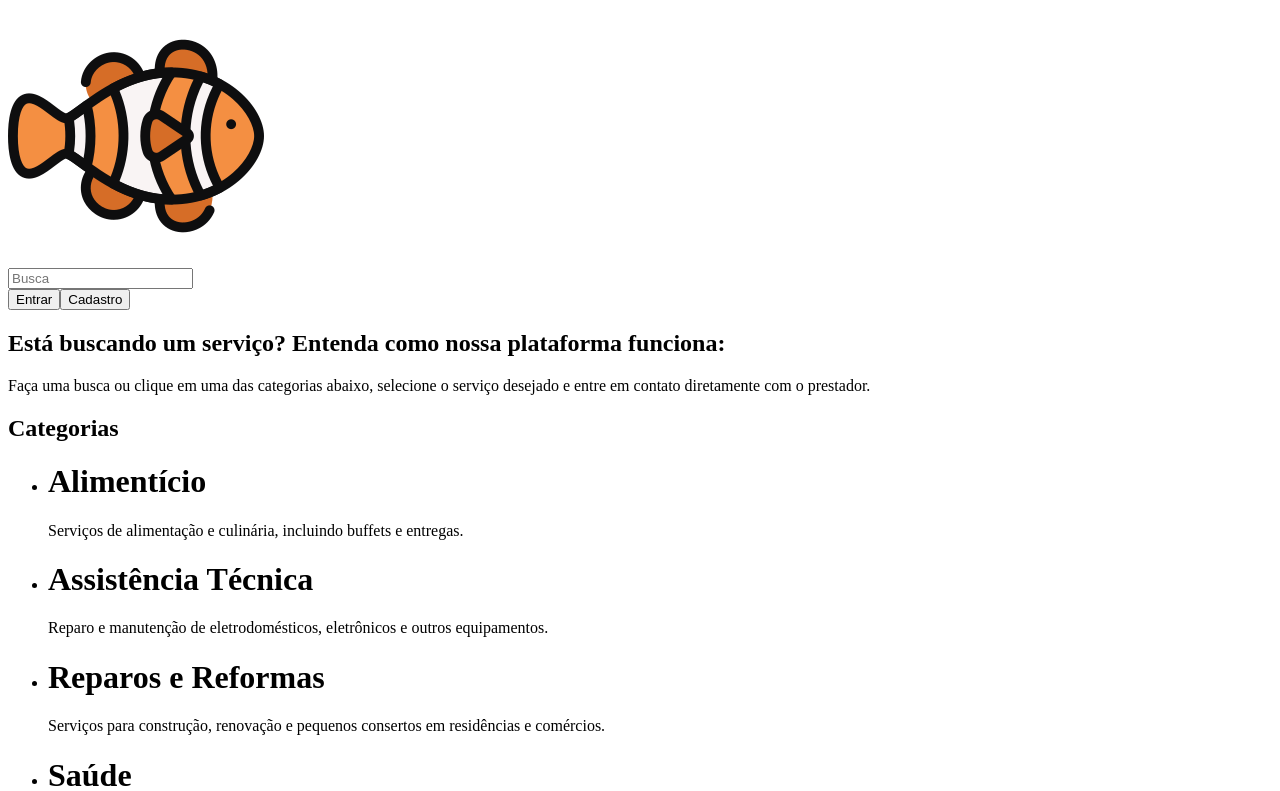
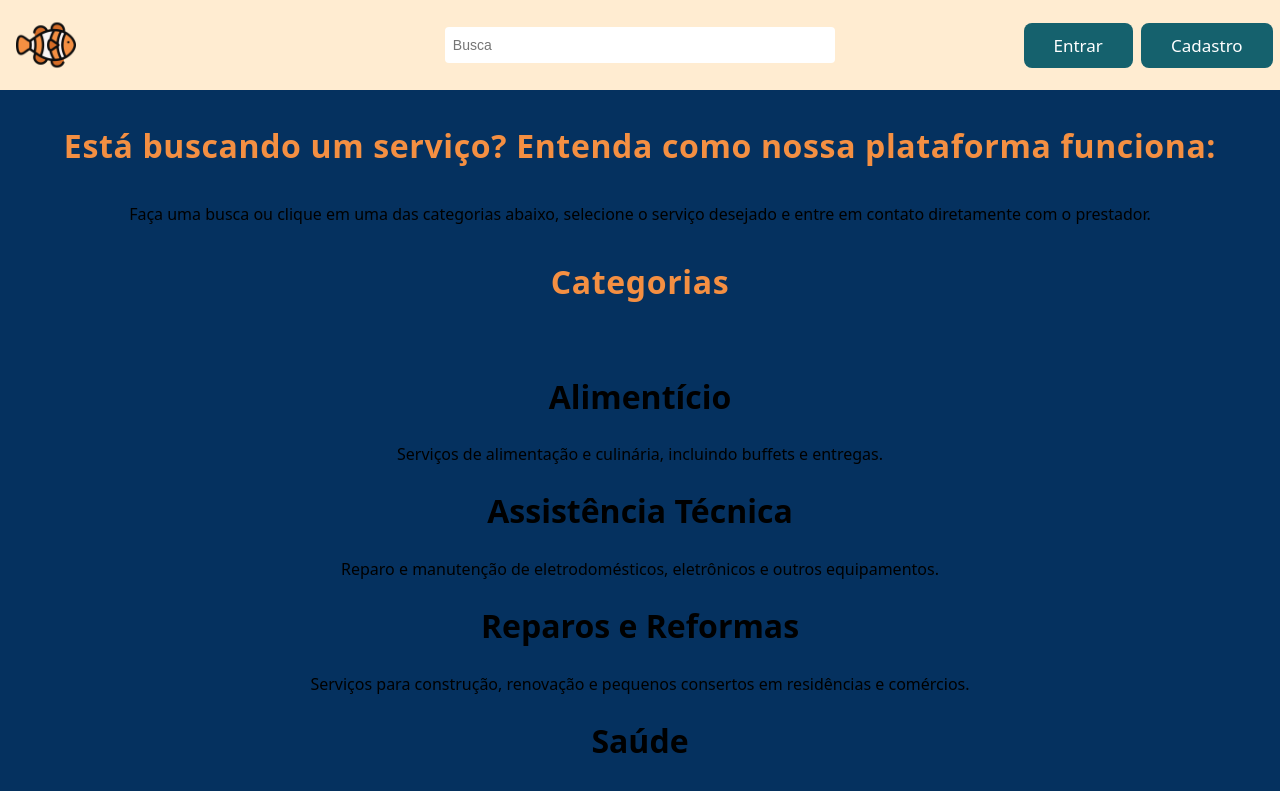
Before and after one commit to Rafalvs/GEMONA-PROJECT, a React (Vite) app in the folder Gemona-Prototype/: page / in a window 1280 px wide. Shown: the top 791 px of the page. Built offline with nearby package versions, Linux system fonts and the light colour scheme; data requests are answered from the project's data file.

Commit message:
hide buttons

```diff
--- a/Gemona-Prototype/src/components/layout/Header.jsx
+++ b/Gemona-Prototype/src/components/layout/Header.jsx
@@ -15,6 +15,9 @@ export default function Header() {
       }
   };
 
+  const isLoginPage = location.pathname === '/login';
+  const isRegisterPage = location.pathname === '/register';
+
   return (
     <>
       <header>
@@ -27,10 +30,12 @@ export default function Header() {
           <input type="text" placeholder="Busca" onKeyDown={handleSearch} />
         </div>
         <div className="header-right">
+          {!isLoginPage && !isRegisterPage && (
             <>
               <Link to="/login"><Button>Entrar</Button></Link>
               <Link to="/register"><Button>Cadastro</Button></Link>
             </>
+          )}
         </div>
       </header>
     </>
--- a/Gemona-Prototype/src/main.jsx
+++ b/Gemona-Prototype/src/main.jsx
@@ -2,6 +2,7 @@ import { StrictMode } from 'react'
 import { createRoot } from 'react-dom/client'
 
 import App from './App.jsx'
+import './styles/global.css';
 
 createRoot(document.getElementById('root')).render(
   <StrictMode>
--- a/Gemona-Prototype/src/pages/Home.jsx
+++ b/Gemona-Prototype/src/pages/Home.jsx
@@ -9,11 +9,11 @@ export default function Home(){
     return(
         <Layout>
             <main id="home">
-                <h2>Está buscando um serviço? Entenda como nossa plataforma funciona:</h2>
+                <h3>Está buscando um serviço? Entenda como nossa plataforma funciona:</h3>
                 <p>Faça uma busca ou clique em uma das categorias abaixo, selecione o serviço desejado e entre em contato diretamente com o prestador.</p>
-                <h2>Categorias</h2>
+                <h3>Categorias</h3>
                 <APIfetch endpoint={epCategorias}/>
-                <h2>Serviços mais buscados</h2>
+                <h3>Serviços mais buscados</h3>
                 <APIfetch endpoint={epServicos}/>
             </main>
         </Layout>
--- a/Gemona-Prototype/src/pages/user/Register.jsx
+++ b/Gemona-Prototype/src/pages/user/Register.jsx
@@ -37,7 +37,7 @@ export default function Register(){
                             Pessoa Jurídica</label>
                         </div>
                         <button>Cadastrar</button>
-                        <Link to="/Login"><button>Entrar</button></Link>
+                        <Link to="/login"><button>Entrar</button></Link>
                     </form>
                 </main>
         </Layout>
--- a/Gemona-Prototype/src/styles/index.css
+++ b/Gemona-Prototype/src/styles/global.css
@@ -1,3 +1,30 @@
+
+/* ===================== RESET & BASE ===================== */
+:root {
+  font-family: system-ui, Avenir, Helvetica, Arial, sans-serif;
+  line-height: 1.5;
+  font-weight: 400;
+  color-scheme: light dark;
+  background-color: #05315f;
+}
+
+body {
+  margin: 0;
+  width: 100%;
+  justify-content: center;
+  text-align: center;
+}
+
+a {
+  color: var(--link-color);
+  font-weight: 500;
+  text-decoration: inherit;
+}
+a:hover {
+  color: var(--link-hover);
+}
+
+/* ===================== LAYOUT ===================== */
 .services-layout {
   display: flex;
   align-items: flex-start;
@@ -9,16 +36,6 @@
   text-align: left;
 }
 
-.filters {
-  min-width: 260px;
-  background: #ffffff;
-  color:#05315f;
-  border-radius: 8px;
-  box-shadow: 0 2px 8px rgba(0,0,0,0.08);
-  padding: 2rem 1rem;
-  text-align: left;
-}
-
 .services-grid {
   display: grid;
   grid-template-columns: repeat(auto-fit, minmax(390px, 1fr));
@@ -27,30 +44,73 @@
   width: 100%;
 }
 
-.service-box {
-  background: #fff;
-  border-radius: 8px;
-  box-shadow: 0 2px 8px rgba(0,0,0,0.08);
-  padding: 1.5rem 1rem;
+/* ===================== HEADER ===================== */
+header {
   display: flex;
-  flex-direction: column;
-  align-items: flex-start;
+  align-items: center;
+  justify-content: space-between;
+  color: black;
+  padding: 14px 16px;
+  font-size: 17px;
+  background-color: #ffecd1;
 }
 
-.service-box:hover {
-  scale: 1.1;
+.header-left {
+  flex: 1;
+  display: flex;
+  align-items: center;
 }
 
-.service-box h4 {
-  margin: 0 0 0.5em 0;
-  color: #15616d;
-  font-size: 1.2em;
+.header-center {
+  flex: 2;
+  display: flex;
+  justify-content: center;
+  align-items: center;
+}
+.header-center input[type="text"] {
+  width: 60%;
+  min-width: 180px;
+  max-width: 400px;
 }
 
-.service-box p {
-  margin: 0;
-  color: #444;
+.header-right {
+  flex: 1;
+  display: flex;
+  justify-content: flex-end;
+  align-items: center;
+  gap: 0.5em;
+}
+
+#logo {
+  display: inline-block;
+  vertical-align: middle;
+  width: 60px;
+  height: auto;
+  margin: 0 24px 0 0;
+}
+
+header a {
+  display: inline-block;
+  height: 100%;
+}
+header a button {
+  width: 100%;
+  height: 100%;
+  padding: 0.6em 1.2em;
   font-size: 1em;
+}
+
+/* ===================== FOOTER ===================== */
+footer {
+  background-color: #ffecd1;
+  color: black;
+  padding: 14px 16px;
+  font-size: 17px;
+}
+
+/* ===================== FORMULÁRIOS ===================== */
+form {
+  padding: 1%;
 }
 
 .form-center {
@@ -69,125 +129,7 @@
   margin-bottom: 0.8em;
 }
 
-input[type="checkbox"] {
-  accent-color: #15616d;
-  width: 18px;
-  height: 18px;
-  border-radius: 4px;
-  border: 2px solid #15616d;
-  margin-right: 8px;
-  vertical-align: middle;
-  cursor: pointer;
-  transition: box-shadow 0.2s;
-}
-
-
-label {
-  display: flex;
-  align-items: center;
-  font-size: 1rem;
-}
-
-:root {
-  --primary-bg: #05315f;
-  --header-footer-bg: #ffecd1;
-  --primary-btn-bg: #15616d;
-  --primary-btn-hover: #f48f42;
-  --link-color: #ffecd1;
-  --link-hover: #e5e5e5;
-
-  font-family: system-ui, Avenir, Helvetica, Arial, sans-serif;
-  line-height: 1.5;
-  font-weight: 400;
-
-  color-scheme: light dark;
-  background-color: var(--primary-bg);
-}
-
-body {
-  margin: 0;
-  width: 100%;
-  justify-content: center;
-  text-align: center;
-}
-
-#home {
-  height: 700px;
-}
-
-form {
-  padding: 1%;
-}
-
-#logo {
-  display: inline-block;
-  vertical-align: middle;
-  width: 60px;
-  height: auto;
-  margin: 0 24px 0 0;
-}
-
-header {
-  display: flex;
-  align-items: center;
-  justify-content: space-between;
-  background-color: var(--header-footer-bg);
-  color: black;
-  padding: 14px 16px;
-  font-size: 17px;
-}
-
-.header-left {
-  flex: 1;
-  display: flex;
-  align-items: center;
-}
-
-.header-center {
-  flex: 2;
-  display: flex;
-  justify-content: center;
-  align-items: center;
-}
-
-.header-center input[type="text"] {
-  width: 60%;
-  min-width: 180px;
-  max-width: 400px;
-}
-
-.header-right {
-  flex: 1;
-  display: flex;
-  justify-content: flex-end;
-  align-items: center;
-  gap: 0.5em;
-}
-
-header, footer {
-  background-color: var(--header-footer-bg);
-  color: black;
-  padding: 14px 16px;
-  font-size: 17px;
-}
-
-a {
-  color: var(--link-color);
-  font-weight: 500;
-  text-decoration: inherit;
-}
-a:hover {
-  color: var(--link-hover);
-}
-
-.icon {
-  height: 40px;
-  cursor: pointer;
-  margin: 4px;
-}
-
-
-input{
+input {
   border: 0;
   outline: 0;
   color: rgb(60, 66, 87);
@@ -207,7 +149,25 @@ input{
   transition-delay: 0s, 0s;
 }
 
+input[type="checkbox"] {
+  accent-color: #15616d;
+  width: 18px;
+  height: 18px;
+  border-radius: 4px;
+  border: 2px solid #15616d;
+  margin-right: 8px;
+  vertical-align: middle;
+  cursor: pointer;
+  transition: box-shadow 0.2s;
+}
 
+label {
+  display: flex;
+  align-items: center;
+  font-size: 1rem;
+}
+
+/* ===================== BOTÕES ===================== */
 button {
   color: white;
   border-radius: 8px;
@@ -221,21 +181,19 @@ button {
   cursor: pointer;
   transition: border-color 0.25s;
 }
-
 button:visited {
   color: #e5e5e5;
 }
-
 input:hover, button:hover {
   border-color: #f48f42;
   box-shadow: #f48f42 0 0 6px;
 }
-
 button:focus,
 button:focus-visible {
   outline: 8px auto -webkit-focus-ring-color;
 }
 
+/* ===================== LISTAS ===================== */
 ul {
   display: inline-block;
   gap: 1rem;
@@ -244,10 +202,20 @@ ul {
   margin: 1% 4% 1px 4%;
 }
 
-.filter-section{
+/* ===================== COMPONENTES ESPECÍFICOS ===================== */
+.filters {
+  min-width: 260px;
+  background: #ffffff;
+  color:#05315f;
+  border-radius: 8px;
+  box-shadow: 0 2px 8px rgba(0,0,0,0.08);
+  padding: 2rem 1rem;
   text-align: left;
 }
 
+.filter-section {
+  text-align: left;
+}
 .filter-section label {
   color:#05315f;
   display: inline-block;
@@ -256,7 +224,6 @@ ul {
   margin-bottom: 0.05em;
   vertical-align: middle;
 }
-
 .filter-section input[type="checkbox"] {
   accent-color: #15616d;
   width: 15px;
@@ -270,15 +237,6 @@ ul {
   transition: box-shadow 0.2s;
 }
 
-.weekdays, .shifts {
-  margin-bottom: 0.1rem;
-  display: flex;
-  flex-wrap: wrap;
-  gap: 0.1rem;
-  align-items: center;
-
-}
-
 .category-list {
   display: flex;
   flex-wrap: wrap;
@@ -288,32 +246,45 @@ ul {
   margin: 1% 4% 2.5em 4%; /* aumenta o espaçamento inferior */
   justify-content: center;
 }
-
 .category-list li {
   padding: 0.5em 0.5em;
   box-shadow: 0 1px 4px rgba(0,0,0,0.06);
 }
 
-h2 {
+.service-box {
+  background: #fff;
+  border-radius: 8px;
+  box-shadow: 0 2px 8px rgba(0,0,0,0.08);
+  padding: 1.5rem 1rem;
+  display: flex;
+  flex-direction: column;
+  align-items: flex-start;
+}
+.service-box:hover {
+  scale: 1.1;
+}
+.service-box h4 {
+  margin: 0 0 0.5em 0;
+  color: #15616d;
+  font-size: 1.2em;
+}
+.service-box p {
+  margin: 0;
+  color: #444;
+  font-size: 1em;
+}
+
+.icon {
+  height: 40px;
+  cursor: pointer;
+  margin: 4px;
+}
+
+/* ===================== TIPOGRAFIA ===================== */
+h3 {
   font-size: 2rem;
   font-weight: 700;
   color: #f48f42;
   letter-spacing: 0.02em;
   text-align: center;
 }
-
-header a {
-  display: inline-block;
-  height: 100%;
-}
-
-header a button {
-  width: 100%;
-  height: 100%;
-  padding: 0.6em 1.2em;
-  font-size: 1em;
-}
-
-label, p {
-  color: white;
-}
```
